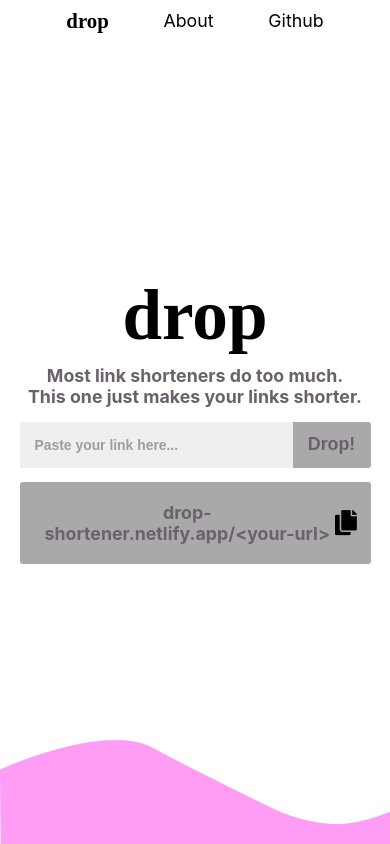
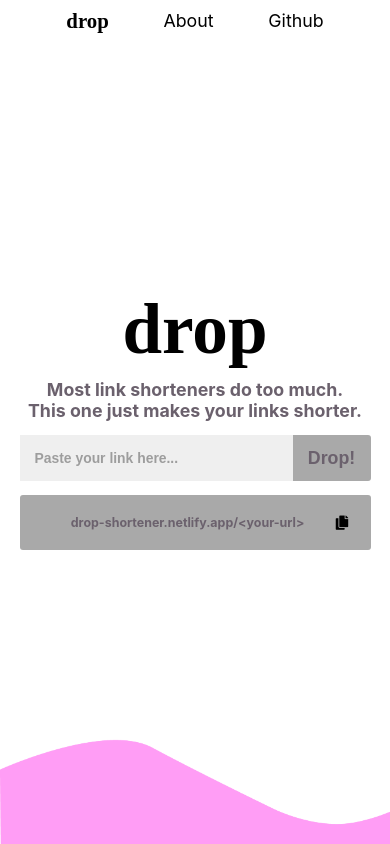
Before and after one commit to PipeShot12/url-shortener, a React (Create React App) app: page / in a window 390 px wide. Built offline with nearby package versions, Linux system fonts and the light colour scheme; a web font is replaced by a local one.

Commit message:
add mediaquery tablets

```diff
--- a/src/components/CopyClipBoard/index.js
+++ b/src/components/CopyClipBoard/index.js
@@ -13,7 +13,7 @@ export default function ClipBoard ({ urlShort }) {
         ? `drop-shortener.netlify.app/${urlShort}`
         : 'drop-shortener.netlify.app/<your-url>'}
       </TextClipBoard>
-      <i className='fas fa-copy' style={{ width: '5%', fontSize: '25px' }} />
+      <IconCopy className='fas fa-copy' />
     </CopyClipBoard>
   )
 }
@@ -38,7 +38,12 @@ const TextClipBoard = styled.p`
 width:100%;
 color:var(--text);
 margin: 0;
+font-size: 0.7em ;
 text-align: center;
 font-weight: bold;
 text-align: center;
 `
+const IconCopy = styled.i`
+ width: 5%;
+ font-size: 0.8em;
+`
--- a/src/components/FormInput/index.js
+++ b/src/components/FormInput/index.js
@@ -6,7 +6,7 @@ export default function FormInput ({ onSubmit }) {
   const handleSubmit = e => {
     e.preventDefault()
     setInput('')
-    onSubmit(input)
+    onSubmit(input?.replace(/\/|\s/g,""))
   }
   return (
     <Form onSubmit={handleSubmit}>
--- a/src/urlShortenerApp/index.js
+++ b/src/urlShortenerApp/index.js
@@ -145,6 +145,9 @@ position:absolute;
 bottom: 0;
 background-size: cover;
 background-repeat: no-repeat;
+@media (min-width:700px ) and (max-width: 900px){
+  display: none;
+}
 
 `
 const IconModal = styled.i`
```
